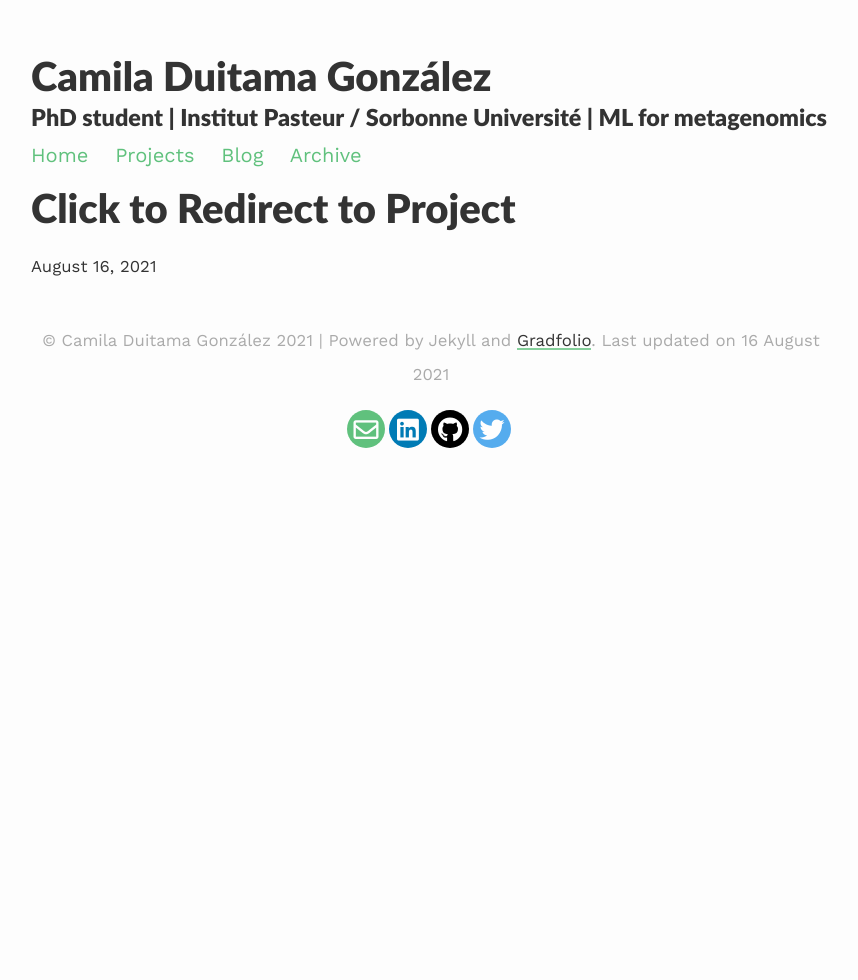
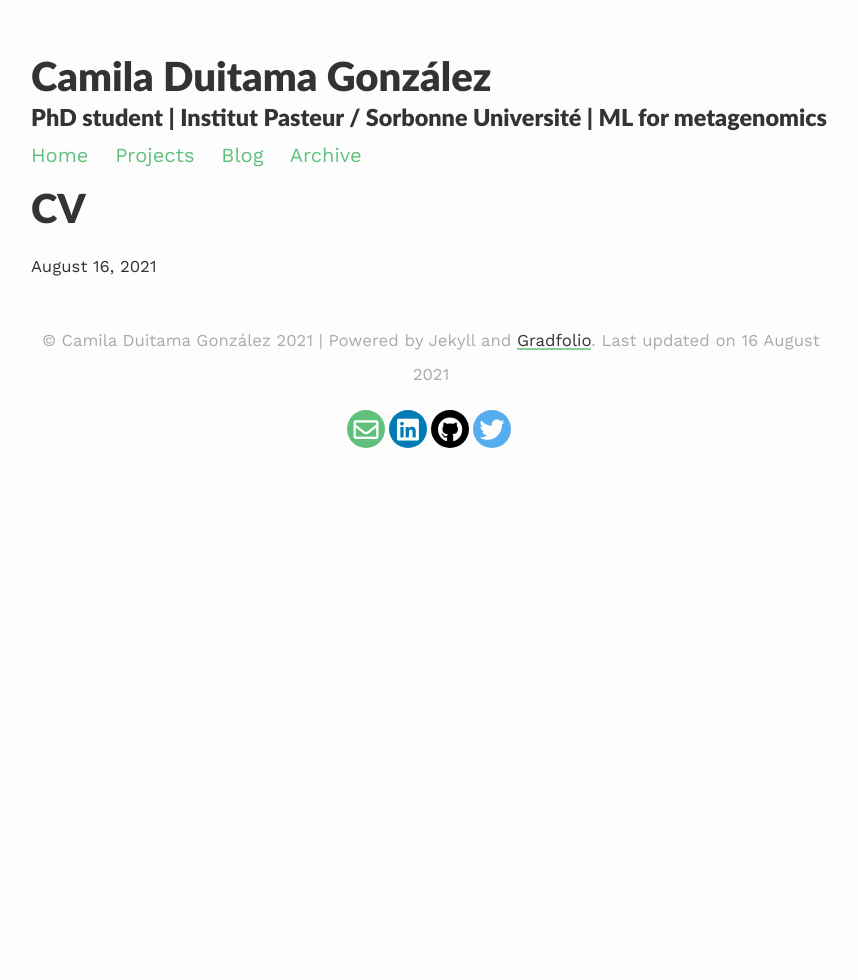
Before and after one commit to BioGeek/gradfolio, a Jekyll site: the page built from _projects/3_project.md, in a window 1280 px wide. Shown: the whole page, without its empty margins (209-1067 px from the left). Built offline with Jekyll 4.4.1, drawn with Linux system fonts in a browser that asks for light colours; nearby versions of some CDN libraries.

Commit message:
Update 3_project.md

```diff
--- a/_projects/3_project.md
+++ b/_projects/3_project.md
@@ -1,6 +1,6 @@
 ---
 layout: post
-title: Click to Redirect to Project
-description: with no page entry here
-redirect: https://unsplash.com
+title: CV
+description: CV
+redirect: https://github.com/CamilaDuitama/gradfolio/raw/master/assets/images/DuitamaCamila_CV.pdf
 ---
```
